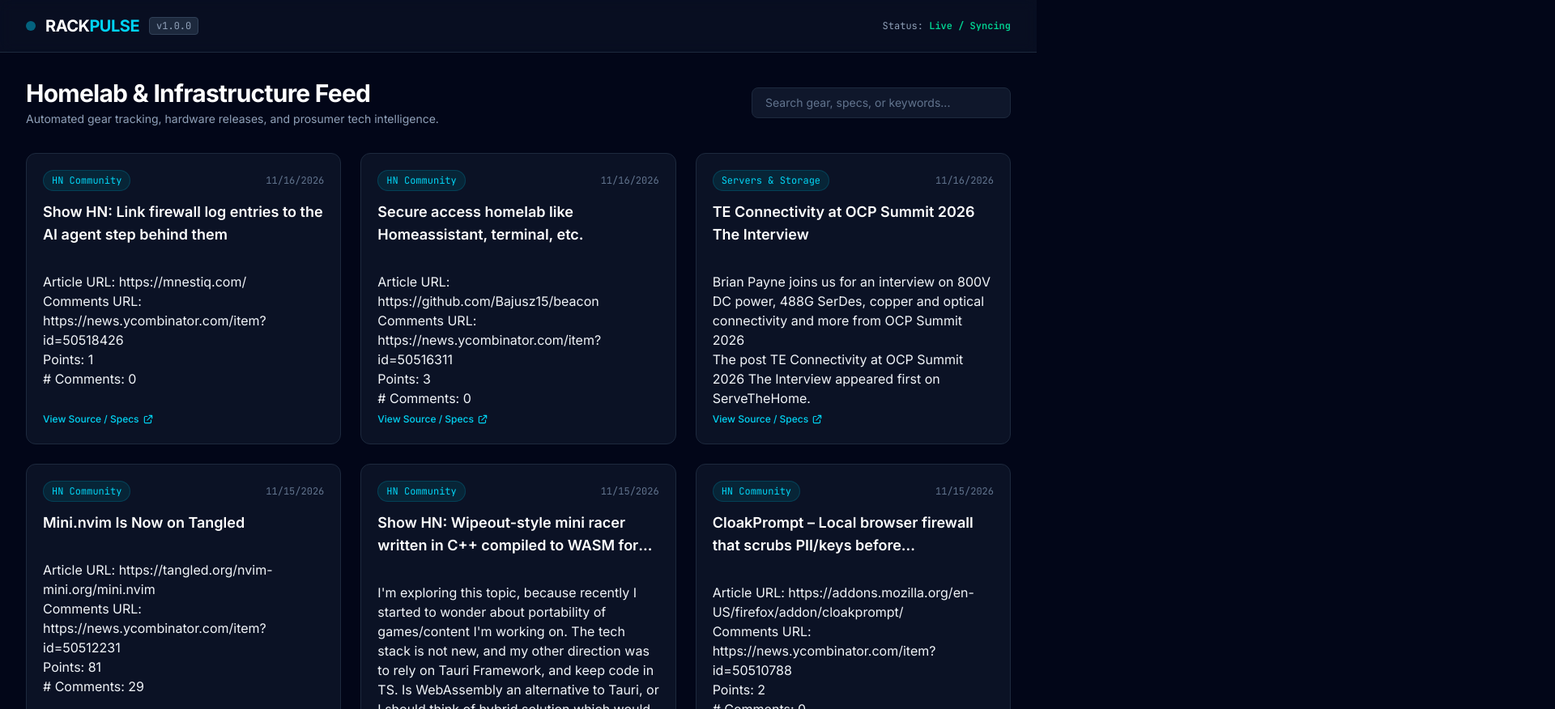
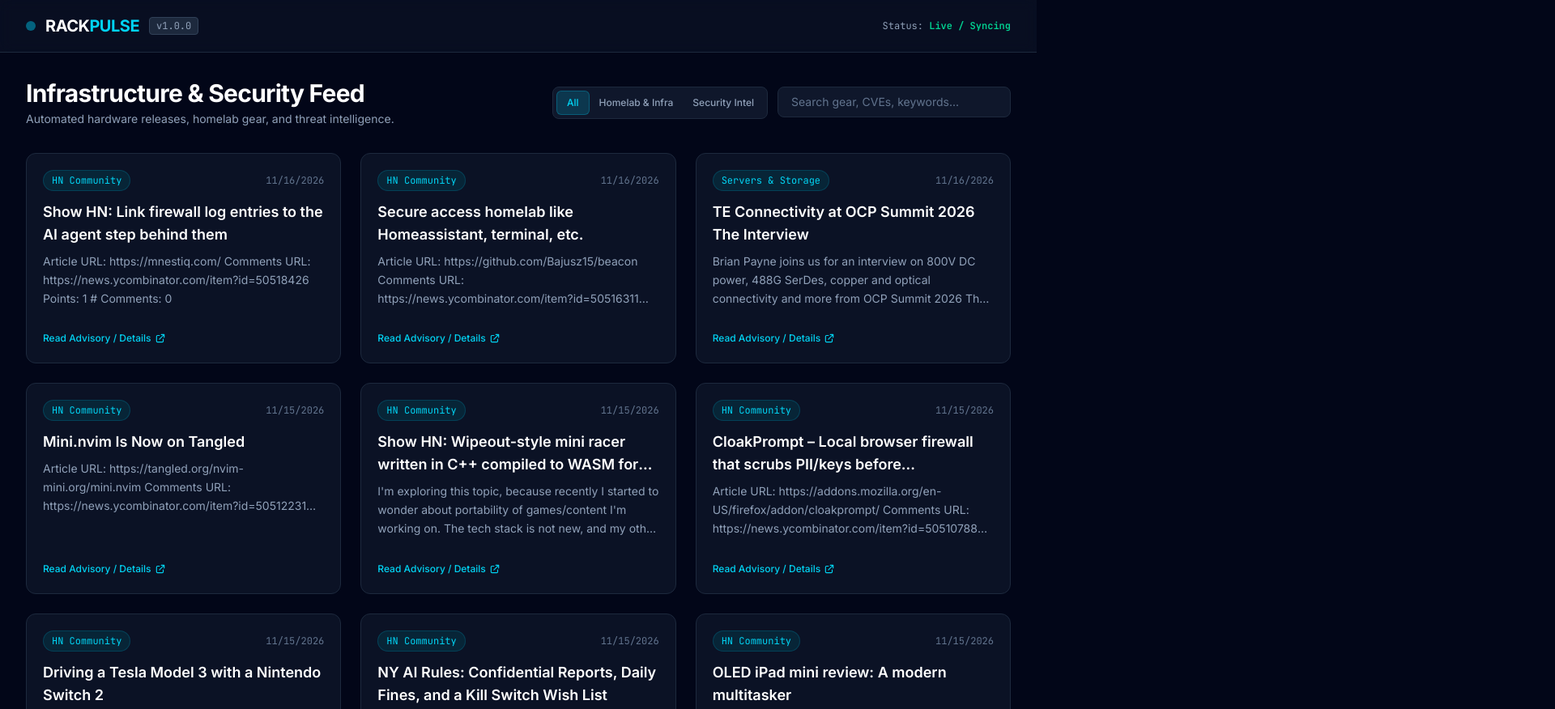
Before and after one commit to TimmyDB432/rackpulse, a plain HTML site: page public/index.html in a window 1280 px wide. Shown: the top 876 px of the page at 81% size, 1920 px wide, since content can reach past the window. Drawn offline with nearby package versions, Linux system fonts and the light colour scheme.

Commit message:
Update index.html

```diff
--- a/public/index.html
+++ b/public/index.html
@@ -29,29 +29,44 @@
     </header>
 
     <!-- Main Container -->
+   <!-- Main Container -->
     <main class="max-w-7xl mx-auto px-4 sm:px-6 lg:px-8 py-8">
 
-        <!-- Hero / Search Section -->
-        <div class="mb-8 flex flex-col md:flex-row md:items-center md:justify-between gap-4">
+        <!-- Hero / Controls Section -->
+        <div class="mb-8 flex flex-col lg:flex-row lg:items-center lg:justify-between gap-4">
             <div>
-                <h1 class="text-3xl font-bold tracking-tight text-white">Homelab & Infrastructure Feed</h1>
-                <p class="text-slate-400 text-sm mt-1">Automated gear tracking, hardware releases, and prosumer tech intelligence.</p>
+                <h1 class="text-3xl font-bold tracking-tight text-white">Infrastructure & Security Feed</h1>
+                <p class="text-slate-400 text-sm mt-1">Automated hardware releases, homelab gear, and threat intelligence.</p>
             </div>
-            <div class="w-full md:w-80">
-                <input type="text" id="searchInput" placeholder="Search gear, specs, or keywords..."
-                    class="w-full bg-slate-900 border border-slate-800 rounded-lg px-4 py-2 text-sm text-slate-200 placeholder-slate-500 focus:outline-none focus:border-cyan-500 transition-colors">
+
+            <div class="flex flex-col sm:flex-row gap-3">
+                <!-- Section Filter Buttons -->
+                <div class="inline-flex rounded-lg bg-slate-900 p-1 border border-slate-800" role="group">
+                    <button type="button" onclick="setSection('all')" id="btn-all"
+                        class="px-3 py-1.5 text-xs font-medium rounded-md bg-cyan-500/20 text-cyan-400 border border-cyan-500/30 transition-all">
+                        All
+                    </button>
+                    <button type="button" onclick="setSection('homelab')" id="btn-homelab"
+                        class="px-3 py-1.5 text-xs font-medium rounded-md text-slate-400 hover:text-white transition-all">
+                        Homelab & Infra
+                    </button>
+                    <button type="button" onclick="setSection('security')" id="btn-security"
+                        class="px-3 py-1.5 text-xs font-medium rounded-md text-slate-400 hover:text-white transition-all">
+                        Security Intel
+                    </button>
+                </div>
+
+                <!-- Search Box -->
+                <div class="w-full sm:w-72">
+                    <input type="text" id="searchInput" placeholder="Search gear, CVEs, keywords..."
+                        class="w-full bg-slate-900 border border-slate-800 rounded-lg px-4 py-2 text-sm text-slate-200 placeholder-slate-500 focus:outline-none focus:border-cyan-500 transition-colors">
+                </div>
             </div>
         </div>
 
         <!-- Grid Container for Items -->
         <div id="gearGrid" class="grid grid-cols-1 md:grid-cols-2 lg:grid-cols-3 gap-6">
-            <!-- Loading Skeleton State -->
-            <div class="bg-slate-900/40 border border-slate-800/80 rounded-xl p-5 animate-pulse">
-                <div class="h-4 bg-slate-800 rounded w-1/4 mb-4"></div>
-                <div class="h-6 bg-slate-800 rounded w-3/4 mb-3"></div>
-                <div class="h-16 bg-slate-800/50 rounded mb-4"></div>
-                <div class="h-3 bg-slate-800 rounded w-1/2"></div>
-            </div>
+            <!-- Populated by JS -->
         </div>
 
     </main>
@@ -64,13 +79,14 @@
     <!-- Frontend Logic Script -->
     <script>
         let allGearData = [];
+        let currentSection = 'all';
 
         async function fetchGearData() {
             try {
                 const response = await fetch('./data.json?v=' + new Date().getTime());
                 if (!response.ok) throw new Error('Failed to load data matrix.');
                 allGearData = await response.json();
-                renderGrid(allGearData);
+                applyFilters();
             } catch (error) {
                 document.getElementById('gearGrid').innerHTML = `
                     <div class="col-span-full text-center py-12 text-rose-400 bg-rose-950/20 border border-rose-900/30 rounded-xl">
@@ -81,58 +97,89 @@
             }
         }
 
+        function setSection(section) {
+            currentSection = section;
+
+            // Update button active states
+            ['all', 'homelab', 'security'].forEach(btn => {
+                const el = document.getElementById(`btn-${btn}`);
+                if (btn === section) {
+                    el.className = 'px-3 py-1.5 text-xs font-medium rounded-md bg-cyan-500/20 text-cyan-400 border border-cyan-500/30 transition-all';
+                } else {
+                    el.className = 'px-3 py-1.5 text-xs font-medium rounded-md text-slate-400 hover:text-white transition-all border border-transparent';
+                }
+            });
+
+            applyFilters();
+        }
+
+        function applyFilters() {
+            const query = document.getElementById('searchInput').value.toLowerCase();
+
+            const filtered = allGearData.filter(item => {
+                const itemSection = item.section || 'homelab';
+                const matchesSection = currentSection === 'all' || itemSection === currentSection;
+                const matchesQuery = item.title.toLowerCase().includes(query) ||
+                                     item.summary.toLowerCase().includes(query) ||
+                                     (item.category && item.category.toLowerCase().includes(query));
+                return matchesSection && matchesQuery;
+            });
+
+            renderGrid(filtered);
+        }
+
         function renderGrid(items) {
             const grid = document.getElementById('gearGrid');
             if (items.length === 0) {
                 grid.innerHTML = `
                     <div class="col-span-full text-center py-12 text-slate-500">
-                        <p>No gear records found matching your criteria.</p>
+                        <p>No records found matching your criteria.</p>
                     </div>
                 `;
                 return;
             }
 
-            grid.innerHTML = items.map(item => `
+            grid.innerHTML = items.map(item => {
+                const isSecurity = item.section === 'security';
+                const badgeStyle = isSecurity
+                    ? 'bg-amber-950/60 text-amber-400 border-amber-800/50'
+                    : 'bg-cyan-950/60 text-cyan-400 border-cyan-800/50';
+                const hoverText = isSecurity ? 'group-hover:text-amber-400' : 'group-hover:text-cyan-400';
+
+                // Strip raw HTML tags from RSS summaries so formatting stays clean
+                const cleanSummary = item.summary.replace(/<[^>]*>?/gm, '');
+
+                return `
                 <div class="bg-slate-900/70 border border-slate-800 hover:border-slate-700 rounded-xl p-5 flex flex-col justify-between transition-all duration-200 group">
                     <div>
-                        <div class="flex items-center justify-between mb-3">
-                            <span class="text-xs font-medium px-2.5 py-1 rounded-full bg-cyan-950/60 text-cyan-400 border border-cyan-800/50 mono">
+                        <div class="flex items-center justify-between mb-3 gap-2">
+                            <span class="text-xs font-medium px-2.5 py-1 rounded-full border mono truncate ${badgeStyle}">
                                 ${item.category || 'Hardware'}
                             </span>
-                            <span class="text-xs text-slate-500 mono">${new Date(item.published).toLocaleDateString()}</span>
+                            <span class="text-xs text-slate-500 mono shrink-0">${new Date(item.published).toLocaleDateString()}</span>
                         </div>
-                        <h2 class="text-lg font-semibold text-white group-hover:text-cyan-400 transition-colors mb-2 line-clamp-2">
+                        <h2 class="text-lg font-semibold text-white ${hoverText} transition-colors mb-2 line-clamp-2">
                             ${item.title}
                         </h2>
                         <p class="text-slate-400 text-sm leading-relaxed mb-6 line-clamp-3">
-                            ${item.summary}
+                            ${cleanSummary}
                         </p>
                     </div>
                     <div>
                         <a href="${item.link}" target="_blank" rel="noopener noreferrer"
-                           class="inline-flex items-center text-xs font-medium text-cyan-400 hover:text-cyan-300 transition-colors">
-                            View Source / Specs
+                           class="inline-flex items-center text-xs font-medium ${isSecurity ? 'text-amber-400 hover:text-amber-300' : 'text-cyan-400 hover:text-cyan-300'} transition-colors">
+                            Read Advisory / Details
                             <svg class="w-3.5 h-3.5 ml-1" fill="none" stroke="currentColor" viewBox="0 0 24 24">
                                 <path stroke-linecap="round" stroke-linejoin="round" stroke-width="2" d="M10 6H6a2 2 0 00-2 2v10a2 2 0 002 2h10a2 2 0 002-2v-4M14 4h6m0 0v6m0-6L10 14"></path>
                             </svg>
                         </a>
                     </div>
                 </div>
-            `).join('');
+            `}).join('');
         }
 
-        // Live Search Filtering
-        document.getElementById('searchInput').addEventListener('input', (e) => {
-            const query = e.target.value.toLowerCase();
-            const filtered = allGearData.filter(item =>
-                item.title.toLowerCase().includes(query) ||
-                item.summary.toLowerCase().includes(query) ||
-                (item.category && item.category.toLowerCase().includes(query))
-            );
-            renderGrid(filtered);
-        });
+        document.getElementById('searchInput').addEventListener('input', applyFilters);
 
-        // Initialize on load
         fetchGearData();
     </script>
 </body>
```
